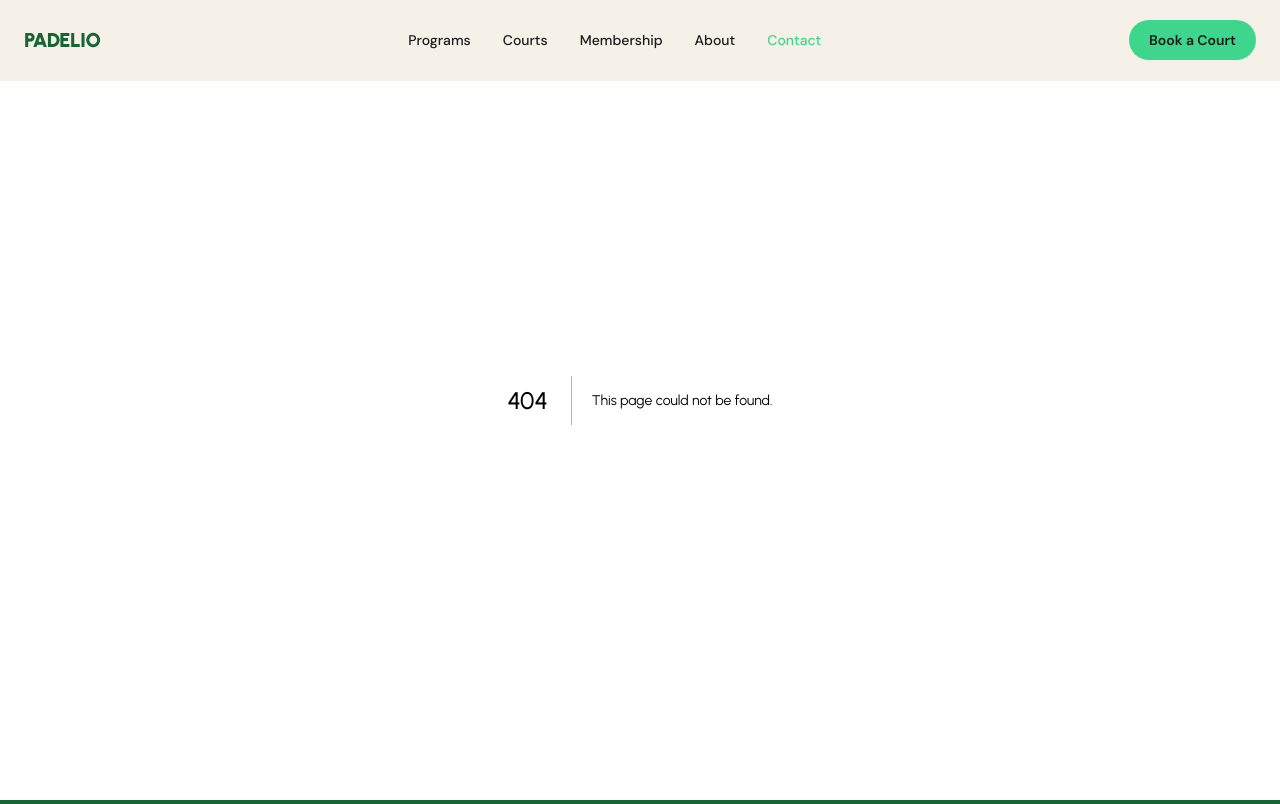
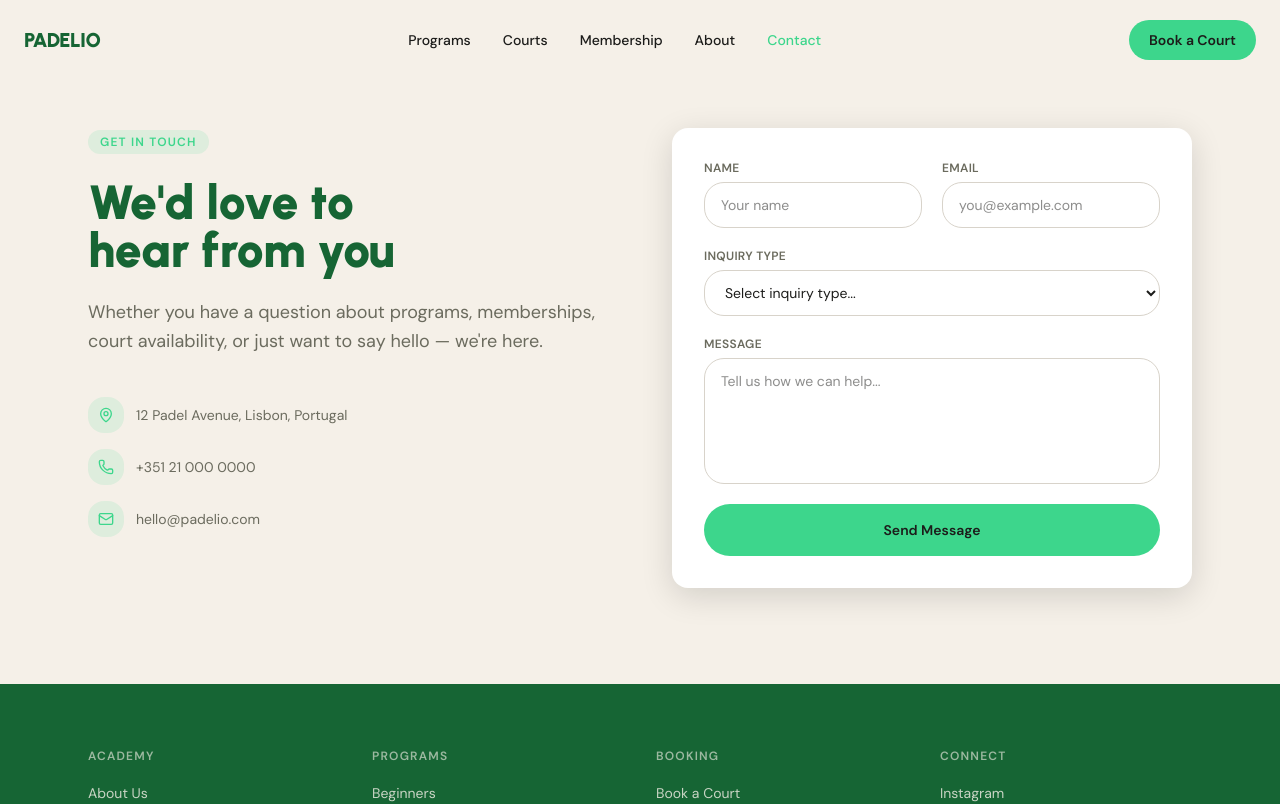
Before and after one commit to Sqwizx/padelio, a Next.js app: page /contact in a window 1280 px wide. Before the commit this address had no page. Shown: the top 804 px of the page. Built offline with nearby package versions, Linux system fonts and the light colour scheme.

Commit message:
feat: contact page with react-hook-form, zod validation, URL param pre-fill

```diff
--- /dev/null
+++ b/app/contact/page.tsx
@@ -0,0 +1,62 @@
+import { Suspense } from 'react';
+import { ContactForm } from '../../components/contact/contact-form';
+import { Mail, MapPin, Phone } from 'lucide-react';
+
+export default function ContactPage() {
+  return (
+    <div className="pt-32 pb-24" style={{ background: 'var(--color-bg)' }}>
+      <div className="max-w-6xl mx-auto px-6 grid md:grid-cols-2 gap-16 items-start">
+        {/* Left: info */}
+        <div>
+          <span
+            className="text-xs font-semibold uppercase tracking-widest px-3 py-1 rounded-full mb-6 inline-block"
+            style={{ background: 'rgba(61,214,140,0.12)', color: '#3DD68C' }}
+          >
+            Get in Touch
+          </span>
+          <h1
+            className="text-5xl font-black mb-6"
+            style={{ fontFamily: 'var(--font-display)', color: '#166534' }}
+          >
+            We&apos;d love to
+            <br />
+            hear from you
+          </h1>
+          <p className="text-lg leading-relaxed mb-10" style={{ color: 'var(--color-muted)' }}>
+            Whether you have a question about programs, memberships, court availability, or just
+            want to say hello — we&apos;re here.
+          </p>
+          <div className="flex flex-col gap-4">
+            {[
+              { Icon: MapPin, text: '12 Padel Avenue, Lisbon, Portugal' },
+              { Icon: Phone, text: '+351 21 000 0000' },
+              { Icon: Mail, text: 'hello@padelio.com' },
+            ].map(({ Icon, text }) => (
+              <div key={text} className="flex items-center gap-3">
+                <div
+                  className="w-9 h-9 rounded-lg flex items-center justify-center"
+                  style={{ background: 'rgba(61,214,140,0.12)' }}
+                >
+                  <Icon size={16} style={{ color: '#3DD68C' }} />
+                </div>
+                <span className="text-sm" style={{ color: 'var(--color-muted)' }}>
+                  {text}
+                </span>
+              </div>
+            ))}
+          </div>
+        </div>
+
+        {/* Right: form */}
+        <div
+          className="rounded-2xl p-8"
+          style={{ background: 'white', boxShadow: 'var(--shadow-elevated)' }}
+        >
+          <Suspense>
+            <ContactForm />
+          </Suspense>
+        </div>
+      </div>
+    </div>
+  );
+}
--- /dev/null
+++ b/components/contact/contact-form.tsx
@@ -0,0 +1,135 @@
+'use client';
+import { useEffect } from 'react';
+import { useForm } from 'react-hook-form';
+import { zodResolver } from '@hookform/resolvers/zod';
+import { z } from 'zod';
+import { useSearchParams } from 'next/navigation';
+import { toast } from 'sonner';
+
+const schema = z.object({
+  name: z.string().min(2, 'Name must be at least 2 characters'),
+  email: z.string().email('Enter a valid email address'),
+  inquiry: z.string().min(1, 'Please select an inquiry type'),
+  message: z.string().min(10, 'Message must be at least 10 characters'),
+});
+
+type Fields = z.infer<typeof schema>;
+
+const inquiryOptions = ['General', 'Program Enquiry', 'Court Booking', 'Membership', 'Other'];
+
+export function ContactForm() {
+  const params = useSearchParams();
+  const {
+    register,
+    handleSubmit,
+    setValue,
+    formState: { errors, isSubmitting },
+  } = useForm<Fields>({
+    resolver: zodResolver(schema),
+  });
+
+  useEffect(() => {
+    const plan = params.get('plan');
+    const inquiry = params.get('inquiry');
+    if (plan) setValue('inquiry', 'Membership');
+    else if (inquiry === 'program') setValue('inquiry', 'Program Enquiry');
+  }, [params, setValue]);
+
+  function onSubmit() {
+    toast.success("Message sent! We'll be in touch within 24 hours.");
+  }
+
+  return (
+    <form onSubmit={handleSubmit(onSubmit)} className="flex flex-col gap-5">
+      <div className="grid md:grid-cols-2 gap-5">
+        <div className="flex flex-col gap-1.5">
+          <label
+            className="text-xs font-semibold uppercase tracking-wide"
+            style={{ color: 'var(--color-muted)' }}
+          >
+            Name
+          </label>
+          <input
+            {...register('name')}
+            placeholder="Your name"
+            className="px-4 py-3 rounded-xl border text-sm focus:outline-none focus:ring-2 focus:ring-[#3DD68C]"
+            style={{ borderColor: errors.name ? '#EF4444' : 'var(--color-border)' }}
+          />
+          {errors.name && (
+            <span className="text-xs text-red-500">{errors.name.message}</span>
+          )}
+        </div>
+        <div className="flex flex-col gap-1.5">
+          <label
+            className="text-xs font-semibold uppercase tracking-wide"
+            style={{ color: 'var(--color-muted)' }}
+          >
+            Email
+          </label>
+          <input
+            {...register('email')}
+            type="email"
+            placeholder="you@example.com"
+            className="px-4 py-3 rounded-xl border text-sm focus:outline-none focus:ring-2 focus:ring-[#3DD68C]"
+            style={{ borderColor: errors.email ? '#EF4444' : 'var(--color-border)' }}
+          />
+          {errors.email && (
+            <span className="text-xs text-red-500">{errors.email.message}</span>
+          )}
+        </div>
+      </div>
+
+      <div className="flex flex-col gap-1.5">
+        <label
+          className="text-xs font-semibold uppercase tracking-wide"
+          style={{ color: 'var(--color-muted)' }}
+        >
+          Inquiry Type
+        </label>
+        <select
+          {...register('inquiry')}
+          className="px-4 py-3 rounded-xl border text-sm focus:outline-none focus:ring-2 focus:ring-[#3DD68C]"
+          style={{ borderColor: errors.inquiry ? '#EF4444' : 'var(--color-border)' }}
+        >
+          <option value="">Select inquiry type...</option>
+          {inquiryOptions.map((o) => (
+            <option key={o} value={o}>
+              {o}
+            </option>
+          ))}
+        </select>
+        {errors.inquiry && (
+          <span className="text-xs text-red-500">{errors.inquiry.message}</span>
+        )}
+      </div>
+
+      <div className="flex flex-col gap-1.5">
+        <label
+          className="text-xs font-semibold uppercase tracking-wide"
+          style={{ color: 'var(--color-muted)' }}
+        >
+          Message
+        </label>
+        <textarea
+          {...register('message')}
+          rows={5}
+          placeholder="Tell us how we can help..."
+          className="px-4 py-3 rounded-xl border text-sm focus:outline-none focus:ring-2 focus:ring-[#3DD68C] resize-none"
+          style={{ borderColor: errors.message ? '#EF4444' : 'var(--color-border)' }}
+        />
+        {errors.message && (
+          <span className="text-xs text-red-500">{errors.message.message}</span>
+        )}
+      </div>
+
+      <button
+        type="submit"
+        disabled={isSubmitting}
+        className="py-4 rounded-full font-semibold text-sm transition-all hover:scale-105 disabled:opacity-60"
+        style={{ background: '#3DD68C', color: '#1C1C1A' }}
+      >
+        {isSubmitting ? 'Sending...' : 'Send Message'}
+      </button>
+    </form>
+  );
+}
```
